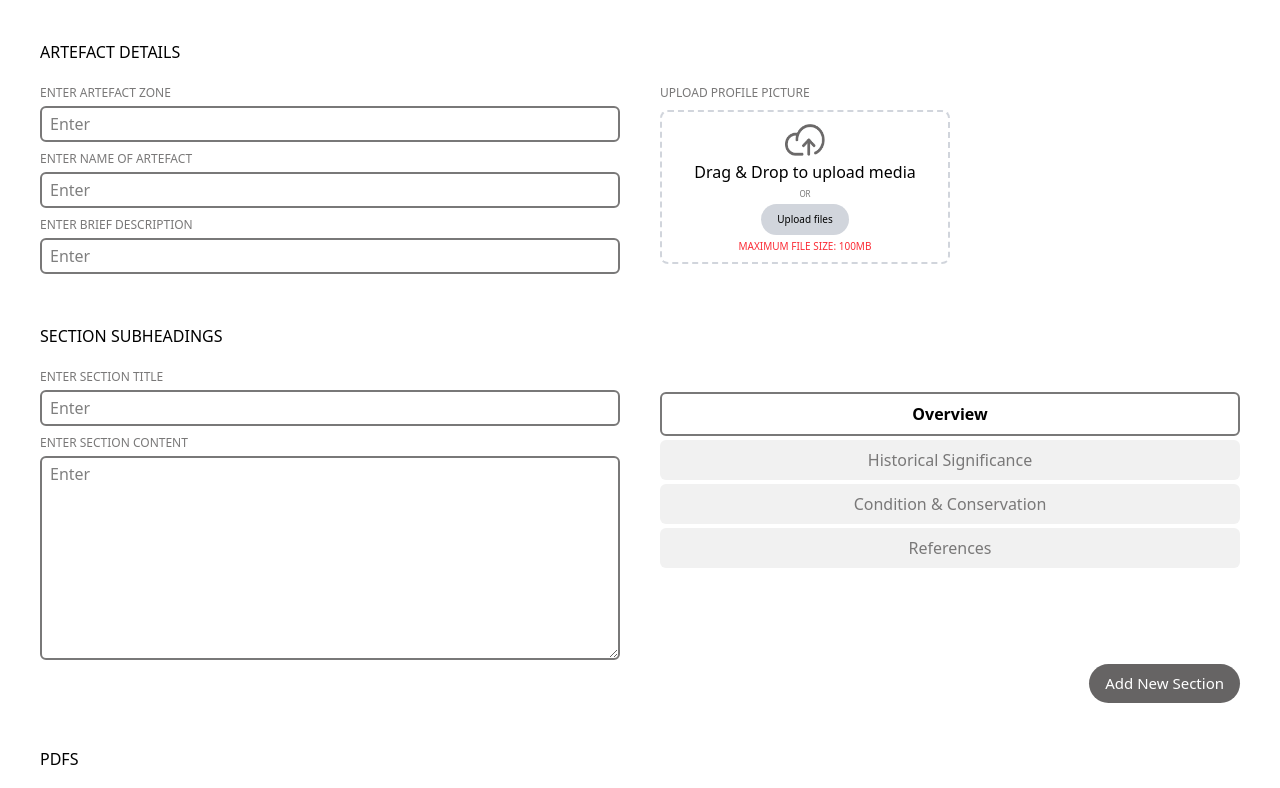
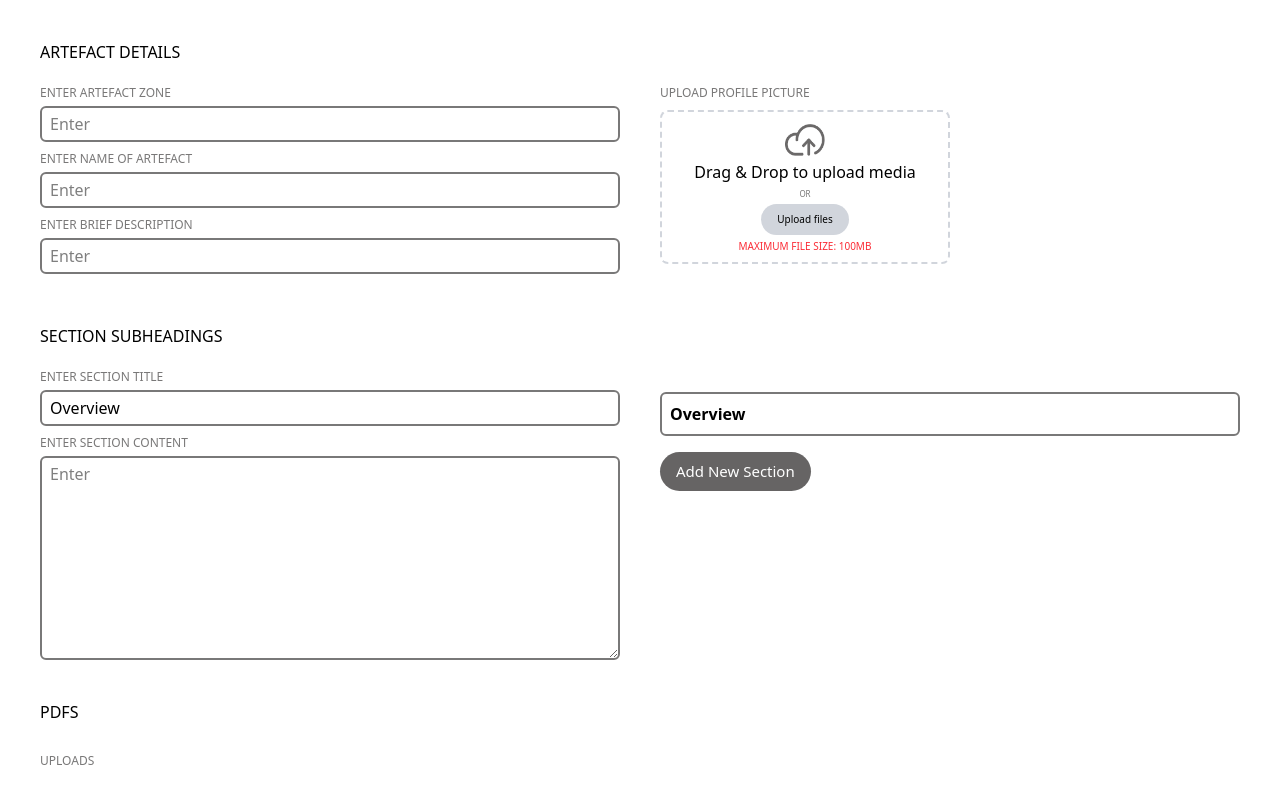
Before and after one commit to tagglabs/osaka-digital-exp, a React (Vite) app: page /cms in a window 1280 px wide. Shown: the top 788 px of the page. Built offline with nearby package versions, Linux system fonts and the light colour scheme.

Commit message:
bugfix: Add dynamic subsections and change previous functionality

```diff
--- a/src/Components/Section.tsx
+++ b/src/Components/Section.tsx
@@ -1,73 +1,36 @@
 import { Input } from "./Input";
+import { Button } from "./Button";
 import { forwardRef } from "react";
 
-export type SubSection = {
+export type Section = {
   title: string;
   content: string;
 };
 
-export type SectionData = {
-  overview: SubSection;
-  historicalSignificance: SubSection;
-  conditionConservation: SubSection;
-  references: SubSection;
-};
-
-type SubSectionType = keyof SectionData;
-
-const SECTION_TABS: SubSectionType[] = [
-  "overview",
-  "historicalSignificance",
-  "conditionConservation",
-  "references"
-];
-
-const SECTION_TAB_LABELS: Record<SubSectionType, string> = {
-  overview: "Overview",
-  historicalSignificance: "Historical Significance",
-  conditionConservation: "Condition & Conservation",
-  references: "References"
-};
-
 interface SectionProps {
-  index: number;
-  isActive?: boolean;
-  activeSubSection: SubSectionType;
-  sectionData: SectionData;
-  onTabClick?: () => void;
-  onSubSectionClick: (subSection: SubSectionType) => void;
-  onChange: (title: string, content: string) => void;
+  sections: Section[];
+  activeSection: number;
+  onChange: (index: number, title: string, content: string) => void;
+  onAdd: () => void;
   error?: string;
 }
 
 export const Section = forwardRef<HTMLDivElement, SectionProps>(({
-  isActive = false,
-  activeSubSection,
-  sectionData,
-  onTabClick,
-  onSubSectionClick,
+  sections,
+  activeSection,
   onChange,
+  onAdd,
   error,
   ...props
 }, ref) => {
-  const currentSubSection = sectionData[activeSubSection];
-
-  const handleTitleChange = (e: React.ChangeEvent<HTMLInputElement>) => {
-    onChange(e.target.value, currentSubSection.content);
-  };
-
-  const handleContentChange = (e: React.ChangeEvent<HTMLTextAreaElement>) => {
-    onChange(currentSubSection.title, e.target.value);
-  };
-
   return (
     <div className="w-full flex gap-10" ref={ref} {...props}>
       <div className="w-1/2 flex flex-col gap-2">
         <Input
           label="Enter section title"
           placeholder="Enter"
-          value={currentSubSection.title}
-          onChange={handleTitleChange}
+          value={sections[activeSection]?.title || ""}
+          onChange={(e) => onChange(activeSection, e.target.value, sections[activeSection]?.content || "")}
           error={error}
         />
         <div className="flex flex-col gap-1">
@@ -80,8 +43,8 @@ export const Section = forwardRef<HTMLDivElement, SectionProps>(({
             } rounded-md py-1 px-2`}
             placeholder="Enter"
             rows={8}
-            value={currentSubSection.content}
-            onChange={handleContentChange}
+            value={sections[activeSection]?.content || ""}
+            onChange={(e) => onChange(activeSection, sections[activeSection]?.title || "", e.target.value)}
           />
           {error && (
             <span className="text-xs text-red-500">{error}</span>
@@ -89,20 +52,27 @@ export const Section = forwardRef<HTMLDivElement, SectionProps>(({
         </div>
       </div>
       <div className="w-1/2 h-full pt-6 flex flex-col gap-1">
-        {SECTION_TABS.map((tab) => (
+        {sections.map((section, index) => (
           <button
-            key={tab}
-            onClick={() => onSubSectionClick(tab)}
+            key={index}
+            onClick={() => onChange(index, sections[index].title, sections[index].content)}
             type="button"
-            className={`w-full rounded-md py-2 px-2 ${
-              activeSubSection === tab
+            className={`w-full rounded-md py-2 px-2 text-left ${
+              activeSection === index
                 ? "border-2 border-gray-primary font-bold text-black"
                 : "bg-gray-secondary text-gray-primary"
             }`}
           >
-            {SECTION_TAB_LABELS[tab]}
+            {section.title || "Untitled"}
           </button>
         ))}
+        <div className="mt-2">
+          <Button
+            placeholder="Add New Section"
+            onClick={onAdd}
+            type="button"
+          />
+        </div>
       </div>
     </div>
   );
--- a/src/Pages/Cms.tsx
+++ b/src/Pages/Cms.tsx
@@ -1,7 +1,7 @@
 import { Button } from "../Components/Button";
 import { Dropzone } from "../Components/Dropzone";
 import { Input } from "../Components/Input";
-import { Section, SectionData, SubSection } from "../Components/Section";
+import { Section } from "../Components/Section";
 import { SelectFileType } from "../Components/SelectFileType";
 import { UploadPreview } from "../Components/UploadPreview";
 import { useForm } from "react-hook-form";
@@ -9,8 +9,6 @@ import { z } from "zod";
 import { zodResolver } from "@hookform/resolvers/zod";
 import { useState, useEffect } from "react";
 import { Artifact, MediaFile, Section as SectionType } from "../types/artifacts";
-
-type SubSectionType = keyof SectionData;
 
 const mediaFileSchema = z.object({
   fileName: z.string(),
@@ -44,15 +42,11 @@ type FormData = z.infer<typeof artifactSchema>;
 
 function Cms() {
   const [activeSection, setActiveSection] = useState(0);
-  const [activeSubSection, setActiveSubSection] = useState<{[key: number]: SubSectionType}>({ 0: 'overview' });
   const [activeMediaType, setActiveMediaType] = useState<"image" | "video">("image");
   const [profilePreview, setProfilePreview] = useState<string | null>(null);
-  const [sectionsData, setSectionsData] = useState<SectionData[]>([{
-    overview: { title: '', content: '' },
-    historicalSignificance: { title: '', content: '' },
-    conditionConservation: { title: '', content: '' },
-    references: { title: '', content: '' }
-  }]);
+  const [sections, setSections] = useState<Array<{ title: string; content: string }>>([
+    { title: 'Overview', content: '' }
+  ]);
   const [uploads, setUploads] = useState<{ fileURL: string; fileName?: string }[]>([]);
   const [mediaFiles, setMediaFiles] = useState<{
     images: (MediaFile & { preview: string })[];
@@ -83,13 +77,10 @@ function Cms() {
 
   // Update form data when sections change
   useEffect(() => {
-    const validSections = sectionsData.flatMap(section =>
-      Object.values(section).filter(subsection =>
-        subsection.title.trim() !== '' || subsection.content.trim() !== ''
-      )
-    );
-    setValue('sections', validSections);
-  }, [sectionsData, setValue]);
+    setValue('sections', sections.filter(section =>
+      section.title.trim() !== '' || section.content.trim() !== ''
+    ));
+  }, [sections, setValue]);
 
   // Update form data when media changes
   useEffect(() => {
@@ -117,25 +108,20 @@ function Cms() {
     };
     console.log("Form submitted:", formData);
   };
+const addNewSection = () => {
+  const newSections = [...sections, { title: "Untitled", content: "" }];
+  setSections(newSections);
+  setActiveSection(newSections.length - 1); // Make the new section active
+  setValue('sections', newSections);
+};
 
-  const addNewSection = () => {
-    setSectionsData([...sectionsData, {
-      overview: { title: '', content: '' },
-      historicalSignificance: { title: '', content: '' },
-      conditionConservation: { title: '', content: '' },
-      references: { title: '', content: '' }
-    }]);
-    setActiveSubSection({ ...activeSubSection, [sectionsData.length]: 'overview' });
-  };
-
-  const handleSectionChange = (sectionIndex: number, subSection: SubSectionType, title: string, content: string) => {
-    const newSectionsData = [...sectionsData];
-    newSectionsData[sectionIndex] = {
-      ...newSectionsData[sectionIndex],
-      [subSection]: { title, content }
-    };
-    setSectionsData(newSectionsData);
-  };
+const handleSectionChange = (index: number, title: string, content: string) => {
+  const newSections = [...sections];
+  newSections[index] = { title, content };
+  setSections(newSections);
+  setActiveSection(index); // Set clicked section as active
+  setValue('sections', newSections);
+};
 
   const handleFileDelete = (index: number, type: "upload" | "media") => {
     if (type === "upload") {
@@ -254,26 +240,13 @@ function Cms() {
         {errors.sections && (
           <p className="text-red-500 text-sm mb-2">{errors.sections.message}</p>
         )}
-        {sectionsData.map((sectionData, sectionIndex) => (
-          <Section
-            key={sectionIndex}
-            index={sectionIndex}
-            isActive={activeSection === sectionIndex}
-            activeSubSection={activeSubSection[sectionIndex] as SubSectionType}
-            sectionData={sectionData}
-            onTabClick={() => setActiveSection(sectionIndex)}
-            onSubSectionClick={(subSection) => {
-              setActiveSubSection({ ...activeSubSection, [sectionIndex]: subSection });
-            }}
-            onChange={(title, content) => {
-              handleSectionChange(sectionIndex, activeSubSection[sectionIndex] as SubSectionType, title, content);
-            }}
-            error={errors.sections?.[sectionIndex]?.message}
-          />
-        ))}
-        <div className="flex justify-end">
-          <Button placeholder="Add New Section" onClick={addNewSection} type="button" />
-        </div>
+        <Section
+          sections={sections}
+          activeSection={activeSection}
+          onChange={handleSectionChange}
+          onAdd={addNewSection}
+          error={errors.sections?.[activeSection]?.message}
+        />
       </div>
       <div className="flex flex-col gap-2">
         <h3 className="uppercase text-left pb-5">Pdfs</h3>
```
